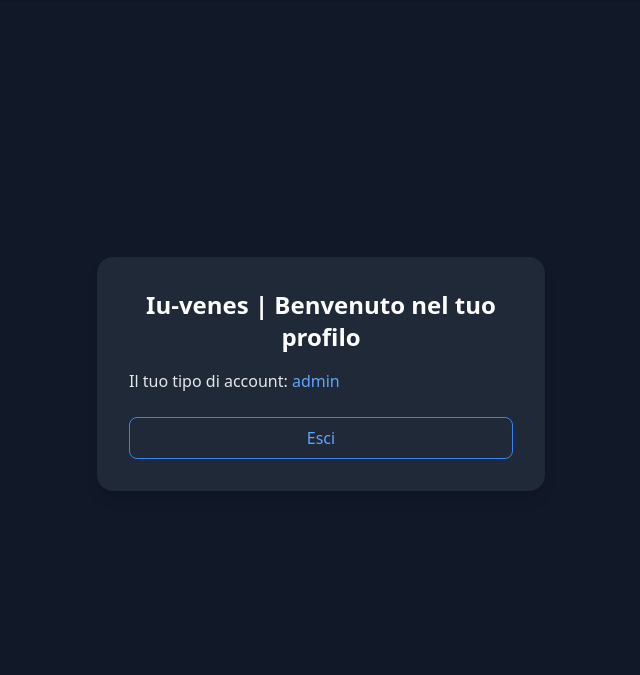
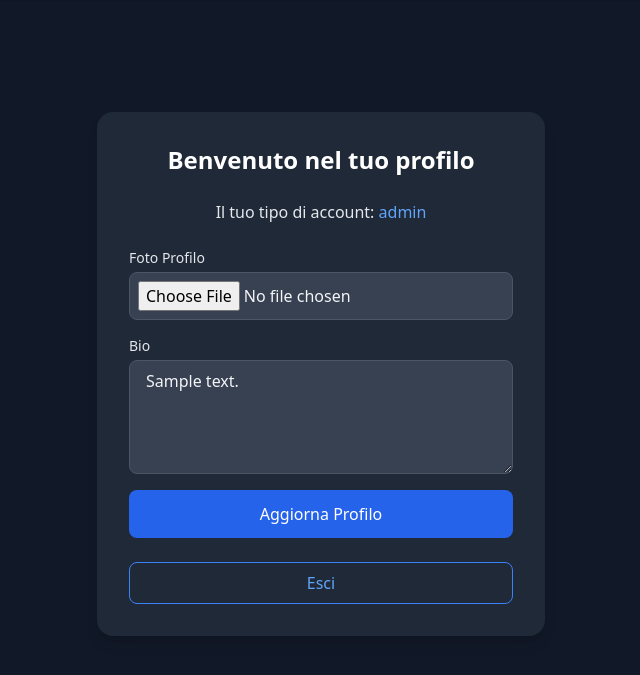
Before and after one commit to Takaso/Iuvenes_Inventus, a Flask app: template templates/profile.html in a window 1280 px wide. Shown: the part 52-727 px from the top of the page, without its empty margins (319-959 px from the left). Run offline with Flask 3, Linux system fonts and the light colour scheme; the template is opened without the code that fills it: most values are stand-ins (such as "Sample title", 1, 10 or a date in 2020); some libraries are stand-ins or nearby versions.

Commit message:
Update profile.html

```diff
--- a/templates/profile.html
+++ b/templates/profile.html
@@ -4,43 +4,85 @@
   <meta charset="utf-8">
   <meta name="viewport" content="width=device-width,initial-scale=1">
   <title>Iu‑venes | Profilo</title>
-    <!-- tailwind CSS -->
+  <!-- Tailwind CSS -->
   <script src="https://cdn.tailwindcss.com"></script>
   <script>
-        tailwind.config = {
-            darkMode: 'class',
-        };
+    tailwind.config = { darkMode: 'class' };
   </script>
 </head>
 <body class="bg-gray-900 min-h-screen flex flex-col">
-    <!-- barra di navigazione superiore -->
+
+  <!-- Navbar -->
   <header class="w-full bg-gray-800 shadow">
     <div class="max-w-4xl mx-auto px-4 py-3 flex items-center justify-between">
-            <!-- link alla home page -->
-            <a href="/" class="text-white font-semibold text-lg hover:text-blue-400 transition">Home</a>
+      <a href="{{ url_for('index') }}" class="text-white font-semibold text-lg hover:text-blue-400 transition">Home</a>
       <nav class="space-x-4">
-                <!-- placeholder per menu in futuro -->
+        <!-- Future menu items -->
       </nav>
     </div>
   </header>
 
-    <!-- profilo utente -->
+  <!-- Profile -->
   <main class="flex-grow flex items-center justify-center">
-        <div class="w-full max-w-md bg-gray-800 rounded-2xl shadow-lg p-8">
-            <!-- intestazione -->
-            <h1 class="text-2xl font-semibold text-white text-center mb-4">Iu‑venes | Benvenuto nel tuo profilo</h1>
+    <div class="w-full max-w-md bg-gray-800 rounded-2xl shadow-lg p-8 space-y-6">
 
-            <!-- tipo di account -->
-            <p class="text-gray-200 mb-6">Il tuo tipo di account: <span class="font-medium text-blue-400">{{ user_type }}</span></p>
+      <h1 class="text-2xl font-semibold text-white text-center">Benvenuto nel tuo profilo</h1>
+      <p class="text-gray-200 text-center">Il tuo tipo di account: <span class="font-medium text-blue-400">{{ user_type }}</span></p>
 
-            <!-- link per amministratori -->
-            {% if user_type == "Admin" %}
-                <a href="{{ url_for('view_database') }}" class="block w-full text-center mb-4 px-4 py-2 bg-blue-600 rounded-lg text-white hover:bg-blue-700 transition">Visualizza Database</a>
+      <!-- Preview current profile pic -->
+      {% if profile_pic %}
+      <div class="flex justify-center">
+        <img src="{{ url_for('uploaded_file', filename=profile_pic) }}"
+             alt="Profile Pic"
+             class="h-24 w-24 rounded-full object-cover border-2 border-blue-400" />
+      </div>
       {% endif %}
 
-            <!-- logout -->
-            <a href="{{ url_for('logout') }}" class="block w-full text-center mt-2 px-4 py-2 border border-blue-500 rounded-lg text-blue-400 hover:bg-blue-700 hover:text-white transition">Esci</a>
+      <!-- Profile update form -->
+      <form method="POST" enctype="multipart/form-data" class="space-y-4">
+        <!-- Upload new profile pic -->
+        <div>
+          <label for="profile_pic" class="block text-sm font-medium text-gray-200 mb-1">Foto Profilo</label>
+          <input type="file"
+                 name="profile_pic"
+                 id="profile_pic"
+                 accept="image/*"
+                 class="block w-full text-gray-100 bg-gray-700 border border-gray-600 rounded-lg
+                        focus:outline-none focus:ring-2 focus:ring-blue-400 p-2" />
+        </div>
+
+        <!-- Edit bio -->
+        <div>
+          <label for="bio" class="block text-sm font-medium text-gray-200 mb-1">Bio</label>
+          <textarea name="bio"
+                    id="bio"
+                    rows="4"
+                    class="block w-full px-4 py-2 bg-gray-700 text-gray-100 border border-gray-600 rounded-lg
+                           focus:outline-none focus:ring-2 focus:ring-blue-400">{{ bio or '' }}</textarea>
+        </div>
+
+        <button type="submit"
+                class="w-full py-3 bg-blue-600 text-white font-medium rounded-lg hover:bg-blue-700 transition">
+          Aggiorna Profilo
+        </button>
+      </form>
+
+      <!-- Admin: view database -->
+      {% if user_type == "Admin" %}
+      <a href="{{ url_for('view_database') }}"
+         class="block text-center py-2 bg-green-600 text-white rounded-lg hover:bg-green-700 transition">
+        Visualizza Database
+      </a>
+      {% endif %}
+
+      <!-- Logout -->
+      <a href="{{ url_for('logout') }}"
+         class="block text-center mt-2 py-2 border border-blue-500 rounded-lg text-blue-400 hover:bg-gray-700 transition">
+        Esci
+      </a>
+
     </div>
   </main>
+
 </body>
 </html>
```
Lines whose indentation alone changed are shown as unchanged.
